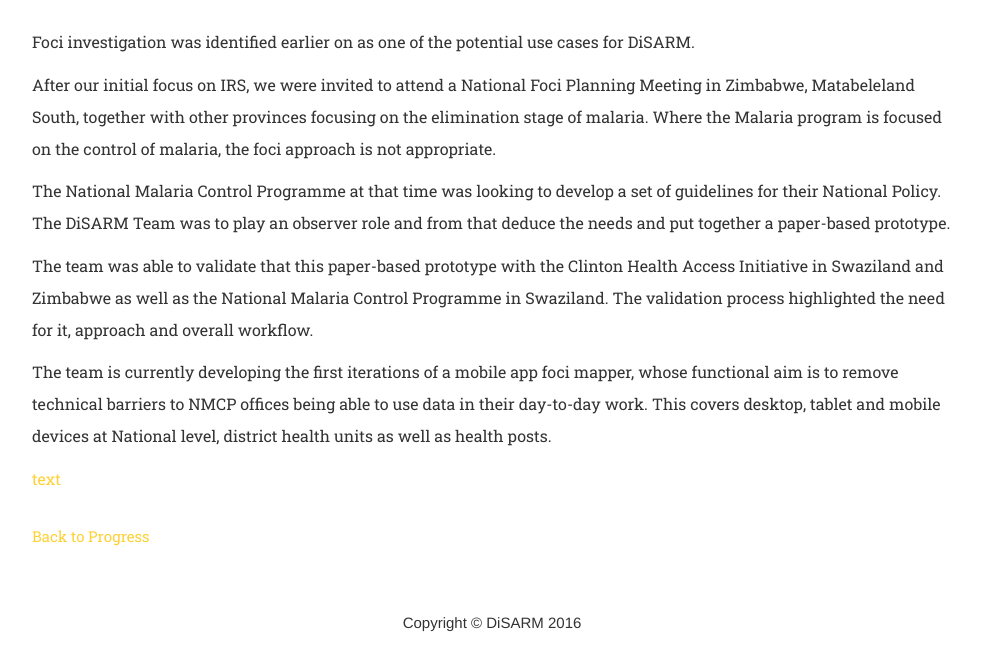
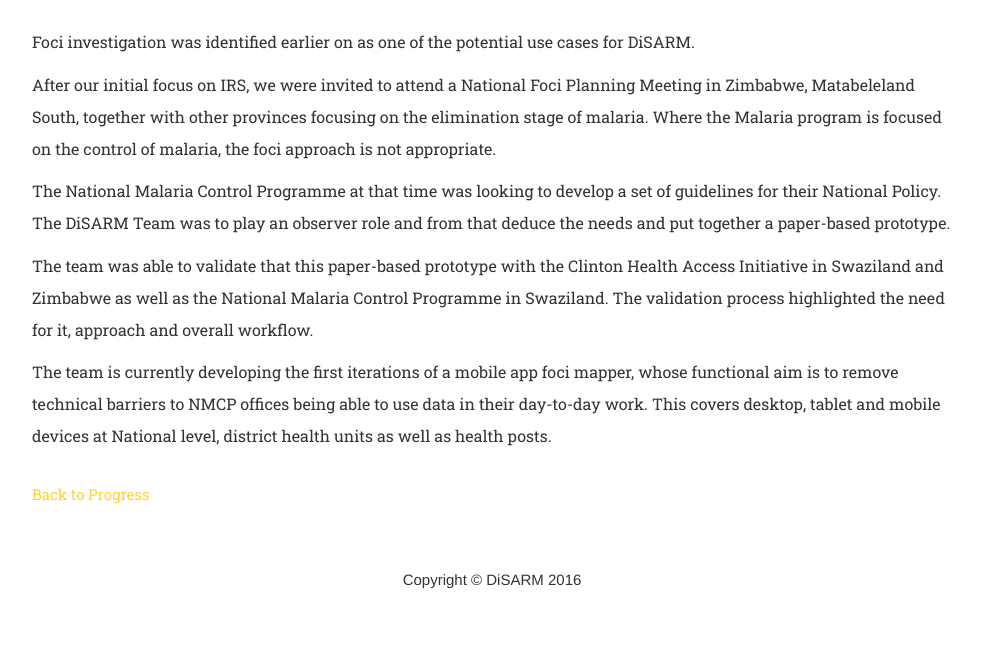
Before and after one commit to disarm-platform/disarm-website, a Jekyll site: the page built from _progress_updates/2016-11-10-developing-foci-mapper.md, in a window 1280 px wide and 900 px high, scrolled down 552 px, cut to the strip 232-900 px from the top of the window. Shown: the whole strip, without its empty margins (148-1129 px from the left). Built offline with Jekyll 4.4.1, drawn with Linux system fonts in a browser that asks for light colours; some web fonts are replaced; after the commit the page ends 1409 px from its top, so only the background shows below that.

Commit message:
removed link example

```diff
--- a/_progress_updates/2016-11-10-developing-foci-mapper.md
+++ b/_progress_updates/2016-11-10-developing-foci-mapper.md
@@ -14,5 +14,3 @@
 The team was able to validate that this paper-based prototype with the Clinton Health Access Initiative in Swaziland and Zimbabwe as well as the National Malaria Control Programme in Swaziland. The validation process highlighted the need for it, approach and overall workflow.
 
 The team is currently developing the first iterations of a mobile app foci mapper, whose functional aim is to remove technical barriers to NMCP offices being able to use data in their day-to-day work. This covers desktop, tablet and mobile devices at National level, district health units as well as health posts.
-
-[text](link address)
```
